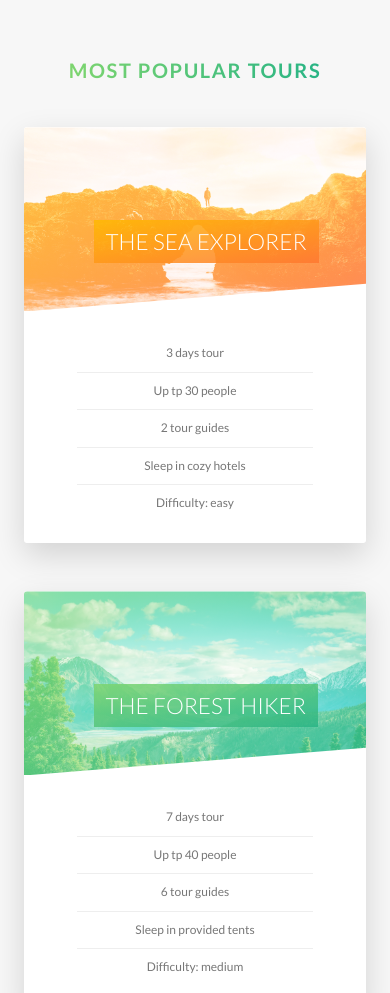
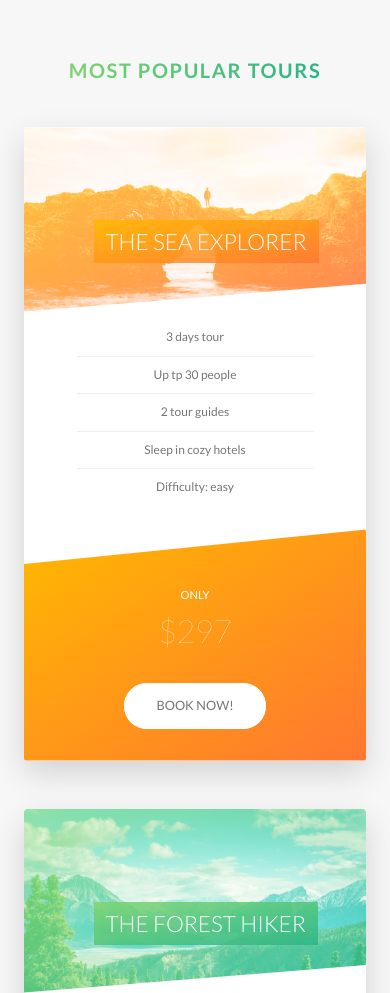
Before and after one commit to kyokyokyo0217/sass-tutorial-natours, a website: page index.html in a window 390 px wide. Shown: the part 2643-3636 px from the top of the page. Drawn offline with Linux system fonts and the light colour scheme.

Commit message:
made other three sections responsive

```diff
--- a/sass/base/_typography.scss
+++ b/sass/base/_typography.scss
@@ -54,7 +54,7 @@ body {
   display: inline-block;
   background-image: linear-gradient(to right, $color-primary-light, $color-primary-dark);
   background-clip: text;
-  color: transparent;
+  color: transparent; //TODO fix!!
   letter-spacing: .2rem;
   transition: all .2s;
 
--- a/sass/components/_card.scss
+++ b/sass/components/_card.scss
@@ -152,4 +152,50 @@
     font-size: 6rem;
     font-weight: 100;
   }
+
+
+
+  @include respond(tab-port) {
+    height: auto;
+    border-radius: 3px;
+    background-color: $color-white;
+    box-shadow: 0 1.5rem 4rem rgba($color-black, .15);
+
+    &__side {
+      height: auto;
+      position: relative;
+      box-shadow: none;
+
+      &--back {
+        transform: rotateY(0);
+        clip-path: polygon(0 15%, 100% 0, 100% 100%, 0% 100%);
+      }
+    }
+
+    &:hover &__side--front {
+      transform: rotateY(0);
+    }
+
+    &__details {
+      padding: 1rem 3rem 3rem 3rem;
+    }
+
+    // BACK SIDE STYLING
+    &__cta {
+      position: relative;
+      top: 0%;
+      left: 0;
+      transform: translate(0);
+      width: 100%;
+      padding: 7rem 4rem 4rem 4rem;
+    }
+
+    &__price-box {
+      margin-bottom: 3rem;
+    }
+
+    &__price-value {
+      font-size: 4rem;
+    }
+  }
 }
--- a/sass/components/_form.scss
+++ b/sass/components/_form.scss
@@ -11,6 +11,10 @@
     width: 90%;
     display: block;
     transition: .3s;
+
+    @include respond(tab-port) {
+      width: 100%;
+    }
 
     &:focus {
       outline: none;
@@ -45,6 +49,11 @@
   &__radio-group{
     width: 49%;
     display: inline-block;
+
+    @include respond(tab-port) {
+      width: 100%;
+      margin-bottom: 2rem;
+    }
   }
 
   &__radio-input {
--- a/sass/components/_popup.scss
+++ b/sass/components/_popup.scss
@@ -22,11 +22,20 @@
     opacity: 0;
     transform: translate(-50%, -50%) scale(.25);
     transition: .4s .2s;
+
+    @include respond(tab-land){
+      display: block;
+    }
   }
 
   &__left {
     width: 33.333333%;
     display: table-cell;
+
+    @include respond(tab-land){
+      display: flex;
+      width: 100%;
+    }
   }
 
   &__right {
@@ -34,11 +43,22 @@
     display: table-cell;
     vertical-align: middle;
     padding: 3rem 5rem;
+
+    @include respond(tab-land){
+      display: block;
+      width: 100%;
+      text-align: center;
+    }
   }
 
   &__img {
     display: block;
     width: 100%;
+
+    @include respond(tab-land){
+      display: inline;
+      width: 50%;
+    }
   }
 
   &__text {
@@ -47,7 +67,7 @@
 
     column-count: 2;
     column-gap: 4rem;
-    column-rule: 1px  solid $color-grey-light-2;
+    column-rule: 1px solid $color-grey-light-2;
 
     // 改行で単語をハイフン区切り
     -moz-hyphens: auto;
--- a/sass/components/_story.scss
+++ b/sass/components/_story.scss
@@ -4,11 +4,21 @@
   box-shadow: 0 3rem 6rem rgba($color-black, .1);
   background-color: rgba($color-white, .6);
   border-radius: 3px;
-  // padding: 6rem;
-  // padding-left: 9rem;
+  padding: 6rem;
+  padding-left: 9rem;
   padding: 6rem 6rem 9rem 9rem;
   font-size: $default-font-size;
   transform: skewX(-12deg);
+
+  @include respond(tab-port){
+    width: 100%;
+    padding: 4rem;
+    padding-left: 7rem;
+  }
+
+  @include respond(phone){
+    transform: skewX(0);
+  }
 
   &__shape {
     width: 15rem;
@@ -20,6 +30,11 @@
     clip-path: circle(50% at 50% 50%);
     transform: translateX(-3rem) skewX(12deg);
     overflow: hidden;
+    position: relative;
+
+    @include respond(phone){
+      transform: translateX(-3rem) skewX(0);
+    }
   }
 
   &__img {
@@ -31,6 +46,10 @@
 
   &__text {
     transform: skewX(12deg);
+
+    @include respond(phone){
+      transform: skewX(0);
+    }
   }
 
   &__caption {
--- a/sass/pages/_home.scss
+++ b/sass/pages/_home.scss
@@ -67,10 +67,32 @@
   border-radius: 3px;
   box-shadow: 0 1.5rem 4rem rgba($color-black, .15);
 
-  height: 50rem;
+  @include respond(tab-land) {
+    background-image: linear-gradient(105deg,
+        rgba($color-white, .9) 0%,
+        rgba($color-white, .9) 65%,
+        transparent 65%),
+      url(../img/nat-10.jpg);
+    background-size: cover;
+  }
+
+  @include respond(tab-port) {
+    background-image: linear-gradient(to right,
+        rgba($color-white, .9) 0%,
+        rgba($color-white, .9) 100%),
+      url(../img/nat-10.jpg);
+  }
 
   &__form {
     width: 50%;
     padding: 6rem;
+
+    @include respond(tab-land) {
+      width: 65%;
+    }
+
+    @include respond(tab-port) {
+      width: 100%;
+    }
   }
 }
```
Also changed, not shown: css/style.css.
